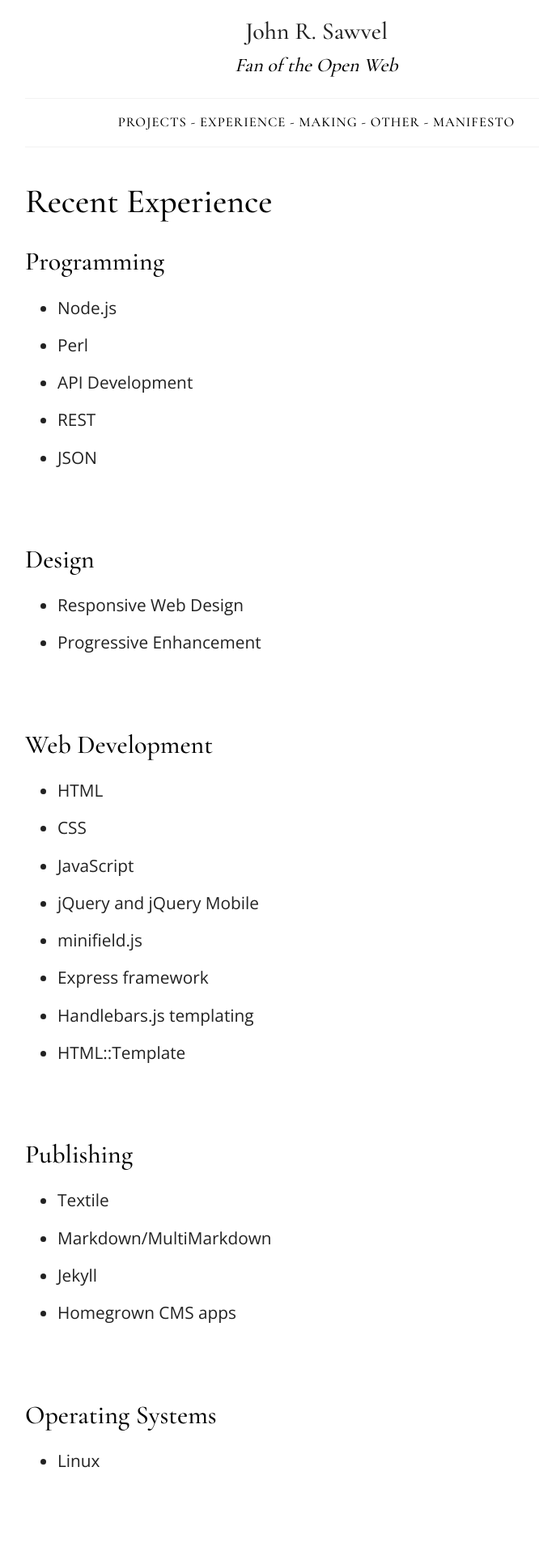
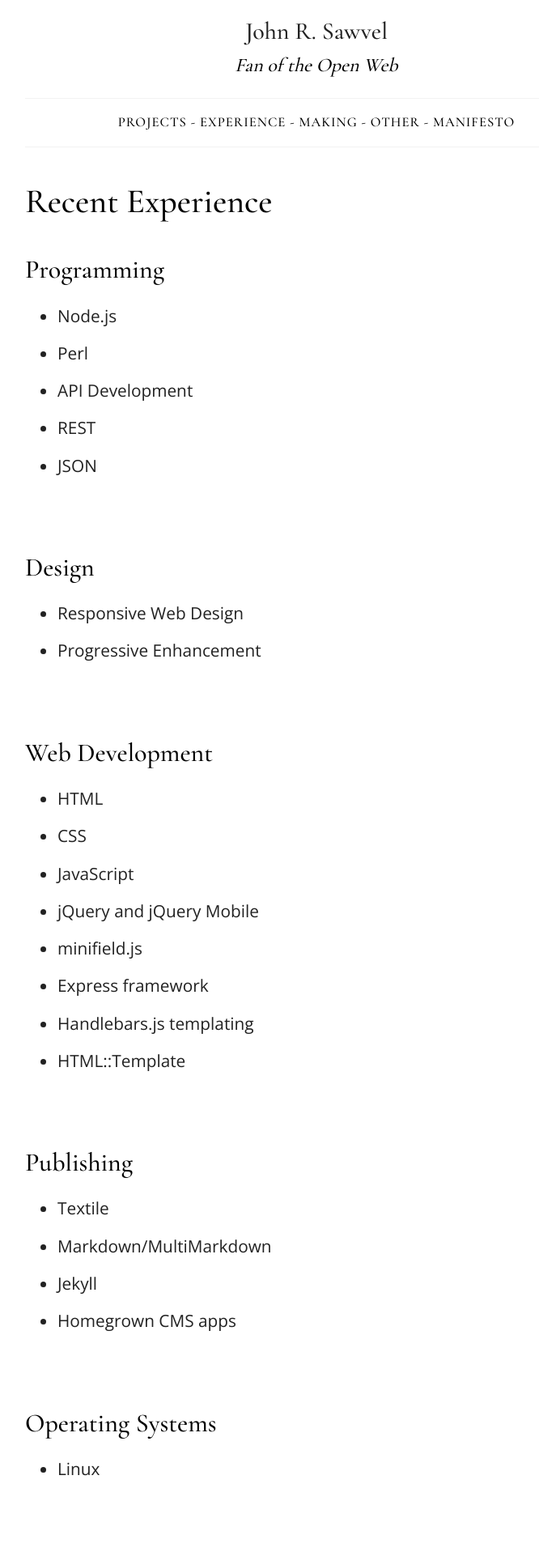
Before and after one commit to jrsawvel/jrsawvel.github.io, a Jekyll site: the page built from _posts/2016-09-10-experience.md, in a window 1280 px wide. Shown: the top 1917 px of the page at 81% size, without its empty margins (249-915 px from the left). Built offline with Jekyll 4.4.1, drawn with Linux system fonts in a browser that asks for light colours.

Commit message:
Update 2016-09-10-experience.md

```diff
--- a/_posts/2016-09-10-experience.md
+++ b/_posts/2016-09-10-experience.md
@@ -4,7 +4,7 @@
 ---
 
 
-<h3 id="programming" style="margin-top:30px;padding-top:0;">Programming</h3>
+<h3 id="programming" style="margin-top:40px;padding-top:0;">Programming</h3>
 
 * Node.js
 * Perl
```
